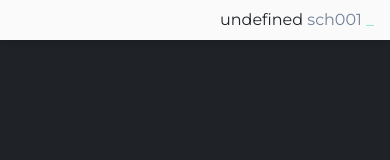
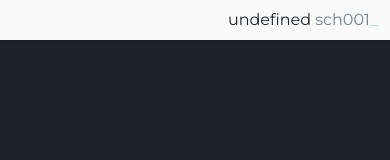
Before and after one commit to undefinedschool/weekly-app, a Svelte app: page / in a window 390 px wide. Shown: the top 160 px of the page. Built offline with nearby package versions, Linux system fonts and the light colour scheme.

Commit message:
fix navbar text

```diff
--- a/src/components/Navbar.svelte
+++ b/src/components/Navbar.svelte
@@ -1,9 +1,9 @@
-<div class="bg-white-us fixed top-0 left-0 shadow-md p-2 w-full sm:text-right text-center sm:pr-4" style="height: 40px">
-  <a href="https://undefinedschool.io" target="_blank" rel="noopener" class="text-gray-600 text-s">
+<div class="bg-white-us fixed top-0 left-0 shadow-md p-2 w-full sm:text-right text-center sm:pr-3" style="height: 40px">
+  <a href="https://undefinedschool.io" target="_blank" rel="noopener" class="text-s">
     <p class="font-montserrat font-medium">
       <span class="text-black-us">undefined</span>
-      sch001
-      <span class="blink font-normal text-cyan-us">_</span>
+      <span class="text-gray-600">sch001</span>
+      <span class="blink text-cyan-us -ml-1">_</span>
     </p>
   </a>
 </div>
```
Also changed, not shown: public/build/bundle.js, 1 other file (tests, documents, lock files or other folders).
